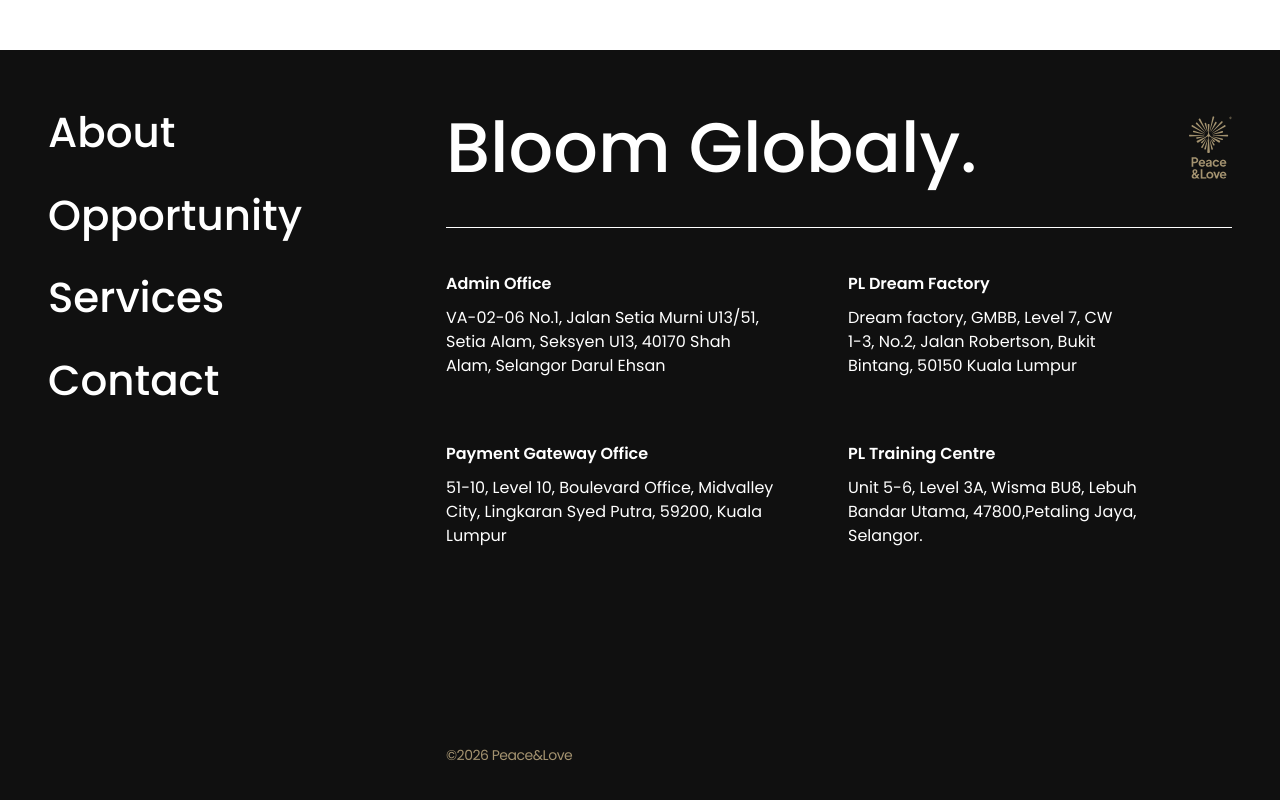
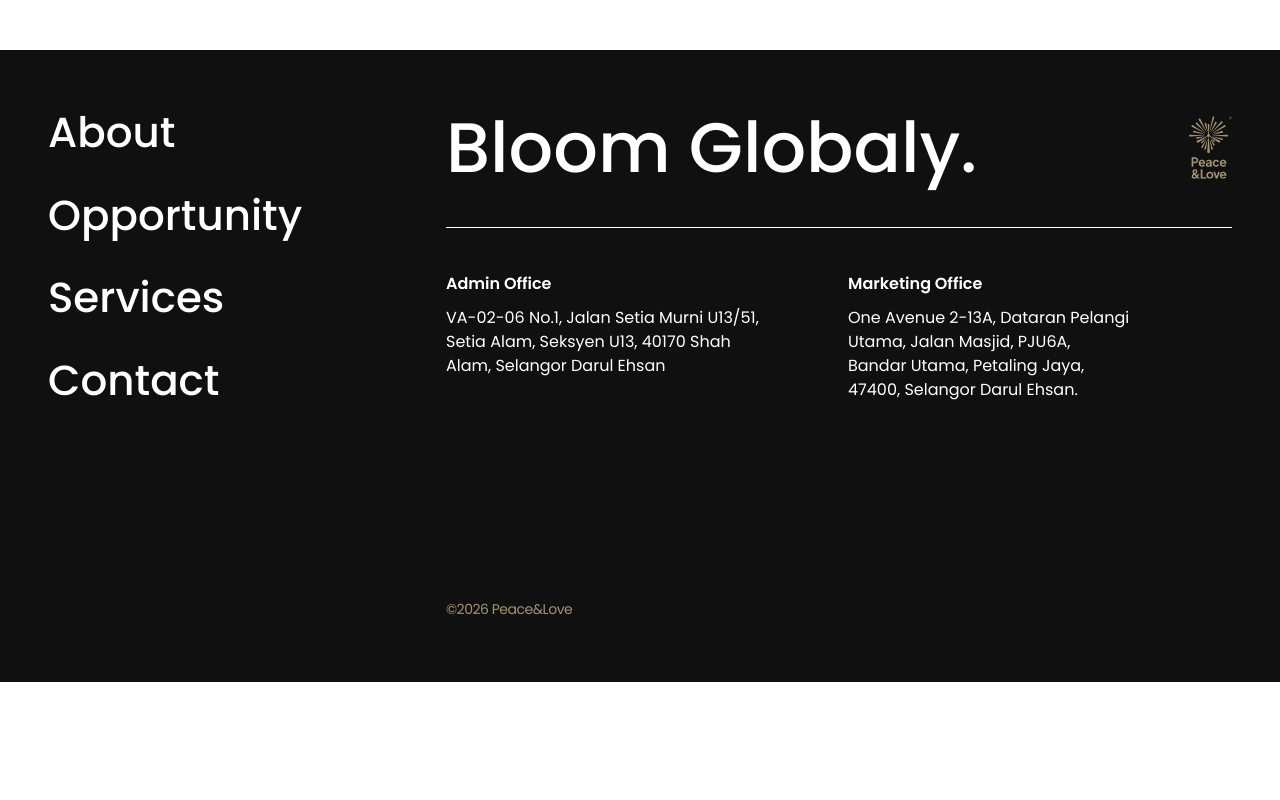
Before and after one commit to zainaraihan/peacelove, a Next.js app: page / in a window 1280 px wide. Shown: the part 5790-6590 px from the top of the page. After the commit the page ends 6472 px from the top, so only its background shows below. Built offline with nearby package versions, Linux system fonts and the light colour scheme.

Commit message:
update footer

```diff
--- a/components/layout/Footer.tsx
+++ b/components/layout/Footer.tsx
@@ -40,19 +40,11 @@
                                     <h4 className="text-small font-semibold text-brand-white">Admin Office</h4>
                                     <p className="text-small text-brand-white md:w-[25vw]">VA-02-06 No.1, Jalan Setia Murni U13/51, Setia Alam, Seksyen U13, 40170 Shah Alam, Selangor Darul Ehsan</p>
                                 </div>
-                                <div className="flex flex-col gap-[10px]">
-                                    <h4 className="text-small font-semibold text-brand-white">Payment Gateway Office</h4>
-                                    <p className="text-small text-brand-white md:w-[26vw]">51-10, Level 10, Boulevard Office, Midvalley City, Lingkaran Syed Putra, 59200, Kuala Lumpur</p>
-                                </div>
                             </div>
                             <div className="w-[244px] md:w-[30vw] text-brand-white flex flex-col gap-[18px] md:gap-[64px]">
                                 <div className="flex flex-col gap-[10px]">
-                                    <h4 className="text-small font-semibold text-brand-white">PL Dream Factory</h4>
-                                    <p className="text-small text-brand-white md:w-[22vw]">Dream factory, GMBB, Level 7, CW 1-3, No.2, Jalan Robertson, Bukit Bintang, 50150 Kuala Lumpur</p>
-                                </div>
-                                <div className="flex flex-col gap-[10px]">
-                                    <h4 className="text-small font-semibold text-brand-white">PL Training Centre</h4>
-                                    <p className="text-small text-brand-white md:w-[23vw]">Unit 5-6, Level 3A, Wisma BU8, Lebuh Bandar Utama, 47800,Petaling Jaya, Selangor.</p>
+                                    <h4 className="text-small font-semibold text-brand-white">Marketing Office</h4>
+                                    <p className="text-small text-brand-white md:w-[22vw]">One Avenue 2-13A, Dataran Pelangi Utama, Jalan Masjid, PJU6A, Bandar Utama, Petaling Jaya, 47400, Selangor Darul Ehsan.</p>
                                 </div>
                             </div>
                         </div>
```
